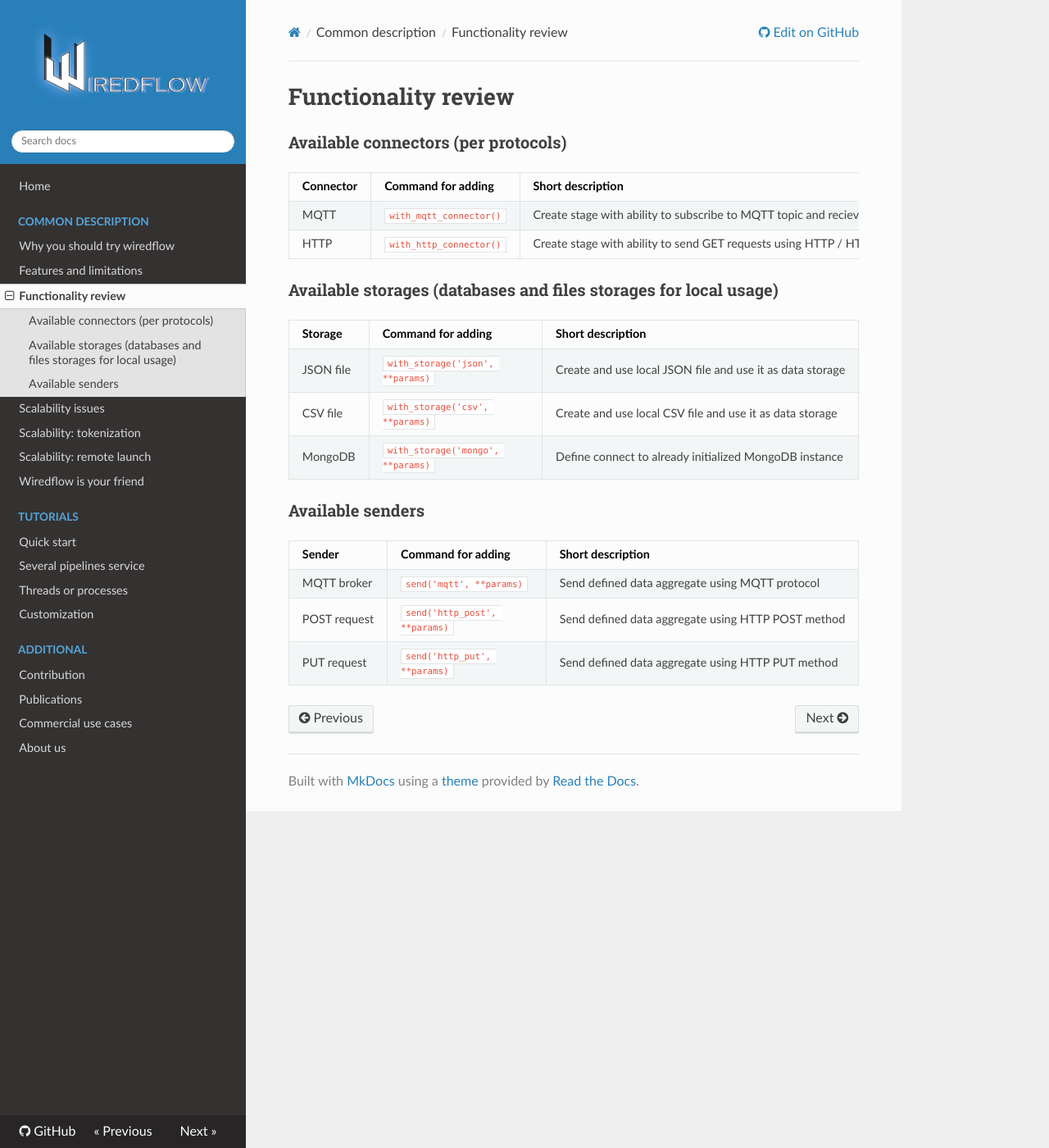
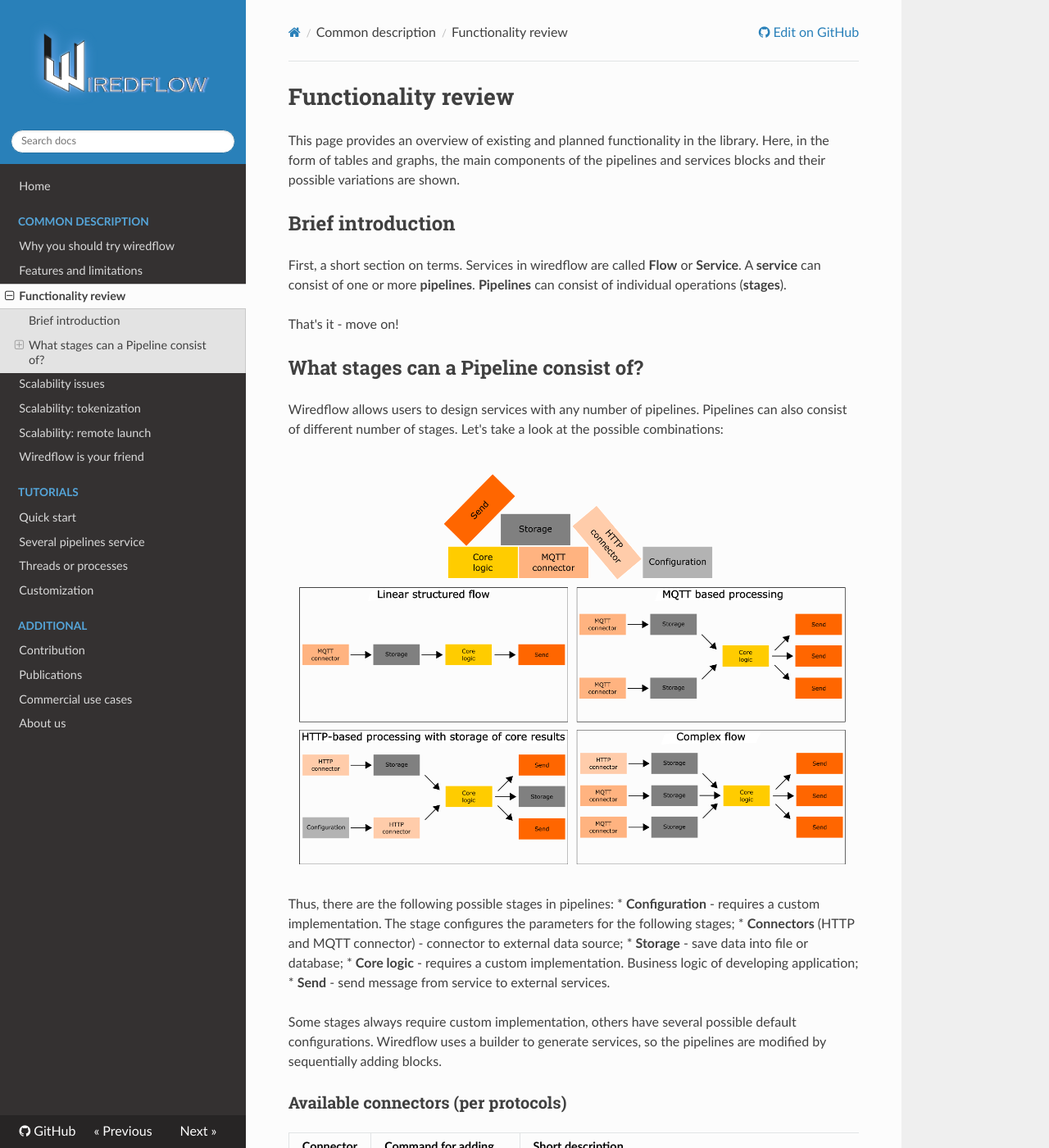
Before and after one commit to wiredhut/wiredflow, an MkDocs documentation site: the page built from docs/common/functionality_review.md, in a window 1280 px wide and 1400 px high. Shown: the whole window at 82% size. Built offline with MkDocs 1.6.1, drawn with Linux system fonts in a browser that asks for light colours; nearby versions of some CDN libraries.

Commit message:
functionality review refactor

```diff
--- a/docs/common/functionality_review.md
+++ b/docs/common/functionality_review.md
@@ -1,4 +1,33 @@
 # Functionality review
+
+This page provides an overview of existing and planned functionality in the library.
+Here, in the form of tables and graphs, the main components of the pipelines and services
+blocks and their possible variations are shown.
+
+## Brief introduction
+
+First, a short section on terms. Services in wiredflow are called **Flow** or **Service**.
+A **service** can consist of one or more **pipelines**.
+**Pipelines** can consist of individual operations (**stages**).
+
+That's it - move on!
+
+## What stages can a Pipeline consist of?
+
+Wiredflow allows users to design services with any number of pipelines. Pipelines can also consist of different number of stages.
+Let's take a look at the possible combinations:
+
+<img src="https://raw.githubusercontent.com/wiredhut/wiredflow/main/docs/media/flow_examples.png" width="800"/>
+
+Thus, there are the following possible stages in pipelines:
+* **Configuration** - requires a custom implementation. The stage configures the parameters for the following stages;
+* **Connectors** (HTTP and MQTT connector) - connector to external data source;
+* **Storage** - save data into file or database;
+* **Core logic** - requires a custom implementation. Business logic of developing application;
+* **Send** - send message from service to external services.
+
+Some stages always require custom implementation, others have several possible default configurations.
+Wiredflow uses a builder to generate services, so the pipelines are modified by sequentially adding blocks.
 
 ### Available connectors (per protocols)
 
```
Also changed, not shown: README.md (+1 -1 lines), docs/common/features_and_limitations.md (+13 -3 lines), docs/index.md (+1 -1 lines).
